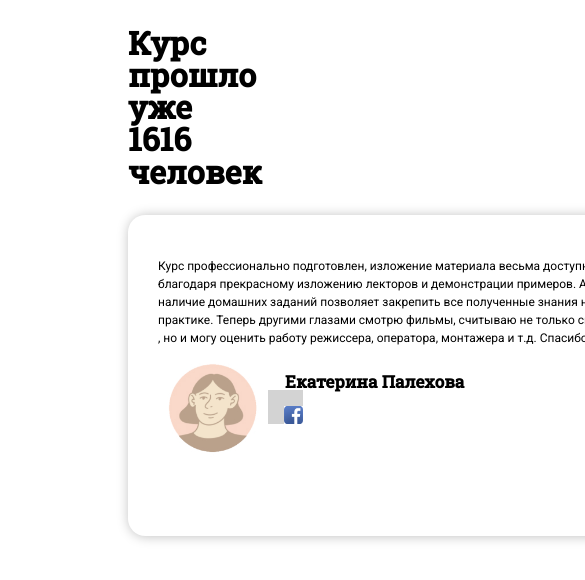
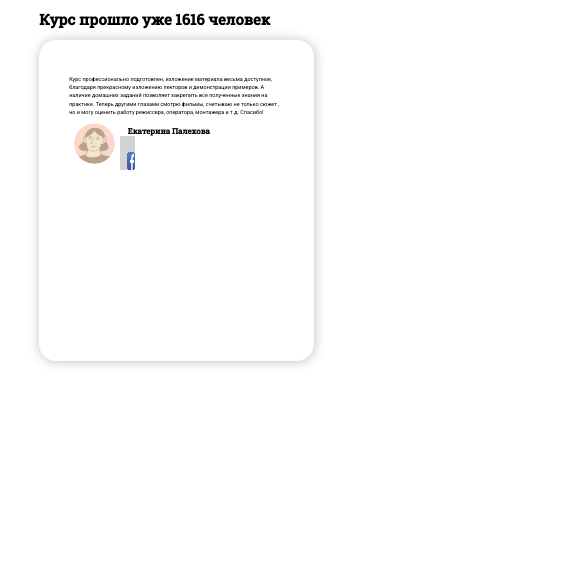
Before and after one commit to vusyy/model1-final, a plain HTML site: page index.html in a window 390 px wide. Shown: the top 580 px of the page, 585 px wide, since content can reach past the window. Drawn offline with Linux system fonts and the light colour scheme.

Commit message:
updated aynur

```diff
--- a/index.css
+++ b/index.css
@@ -2,11 +2,11 @@ img{
     width: 100%;
 }
 .container {
-    margin-inline: 120px;
+    margin-inline: 8vw;
 
 }
 .card {
-    width: 791px;
+    width: 55vw;
 height: 451px;
     border-radius: 30px;
 background: #FFF;
@@ -14,7 +14,7 @@ box-shadow: 1px 1px 20px 0px rgba(0, 0, 0, 0.25);
 padding: 30px;
 }
 .card2-2 {
-    width: 190px;
+    width: 13vw;
 height: 169px;
 }
 .card2 {
@@ -22,29 +22,29 @@ height: 169px;
 
 }
 .card2-1 {
-    width: 190px;
+    width: 13vw;
     height: 169px;
 }
 
 .card2-2-1 {
-    width: 353px;
+    width: 25vw;
 color: #000;
 font-family: Roboto Slab;
-font-size: 30px;
+font-size: 2vw;
 font-style: normal;
 font-weight: 700;
 line-height: 101.385%;
 }
 .fb{
     background: url(<path-to-image>), lightgray 50% / cover no-repeat;
-    width: 32px;
+    width: 2.2vw;
 height: 31px;
 }
 h1{
 
 color: #000;
 font-family: 'Roboto Slab', serif;
-font-size: 55px;
+font-size: 3.8vw;
 font-style: normal;
 font-weight: 700;
 line-height: 101.385%;
@@ -53,7 +53,7 @@ line-height: 101.385%;
 .card p {
     color: #000;
 font-family: Roboto;
-font-size: 20px;
+font-size: 1.3vw;
 font-style: normal;
 font-weight: 400;
 line-height: 150%; /* 30px */
@@ -61,66 +61,66 @@ line-height: 150%; /* 30px */
 }
 @media (max-width: 834px) and (min-width: 374px) {
     h1 {
-        font-size: 32px;
+        font-size: 3.8vw;
     }
     .card {
-        width: 458.121px;
+        width: 55vw;
         height: 261.204px;
         border-radius: 17.375px;
         background: #FFF;
         box-shadow: 0.57917px 0.57917px 11.58333px 0px rgba(0, 0, 0, 0.25);
     }
     .card p{
-        font-size: 12px;
+        font-size: 1.4vw;
     }
     .card2-2-1 {
-        font-size: 17px;
-        padding-left: 17px;
+        font-size: 2vw;
+        padding-left: 2vw;
         padding-bottom: 0;
         margin-bottom: 0;
         height: auto;
 
     }
     .card2-1{
-        width: 110.042px;
+        width: 13vw;
         height: 97.879px;
 
     }
     .fb {
-        width: 18.533px;
+        width: 2.1vw;
         height: 17.954px;
         padding-top: 16px;
-        padding-left: 16px;
+        padding-left: 1.9vw;
     }
 }
     @media (max-width: 374px) {
         .container{
-            margin-inline: 20px;
+            margin-inline: 5.3vw;
         }
         .card {
-            width: 308px;
+            width: 82vw;
             height: 248px;
             border-radius: 13.979px;
         }
         h1 {
-            font-size: 26px;
+            font-size: 6.9vw;
             /* padding-left: 20px; */
         }
 
         .card p {
-            font-size: 10px;
+            font-size: 2.6vw;
             line-height: 150%;
-            padding: ;
+
 
         }
         .card2-1 {
-            width: 80px;
+            width: 21.3vw;
             height: 84px;
-            padding-left: 20px;
+            padding-left: 5.3vw;
 
         }
         .card2-2-1 {
-            font-size: 14px;
+            font-size: 3.7vw;
 
         }
         .fb {
```
